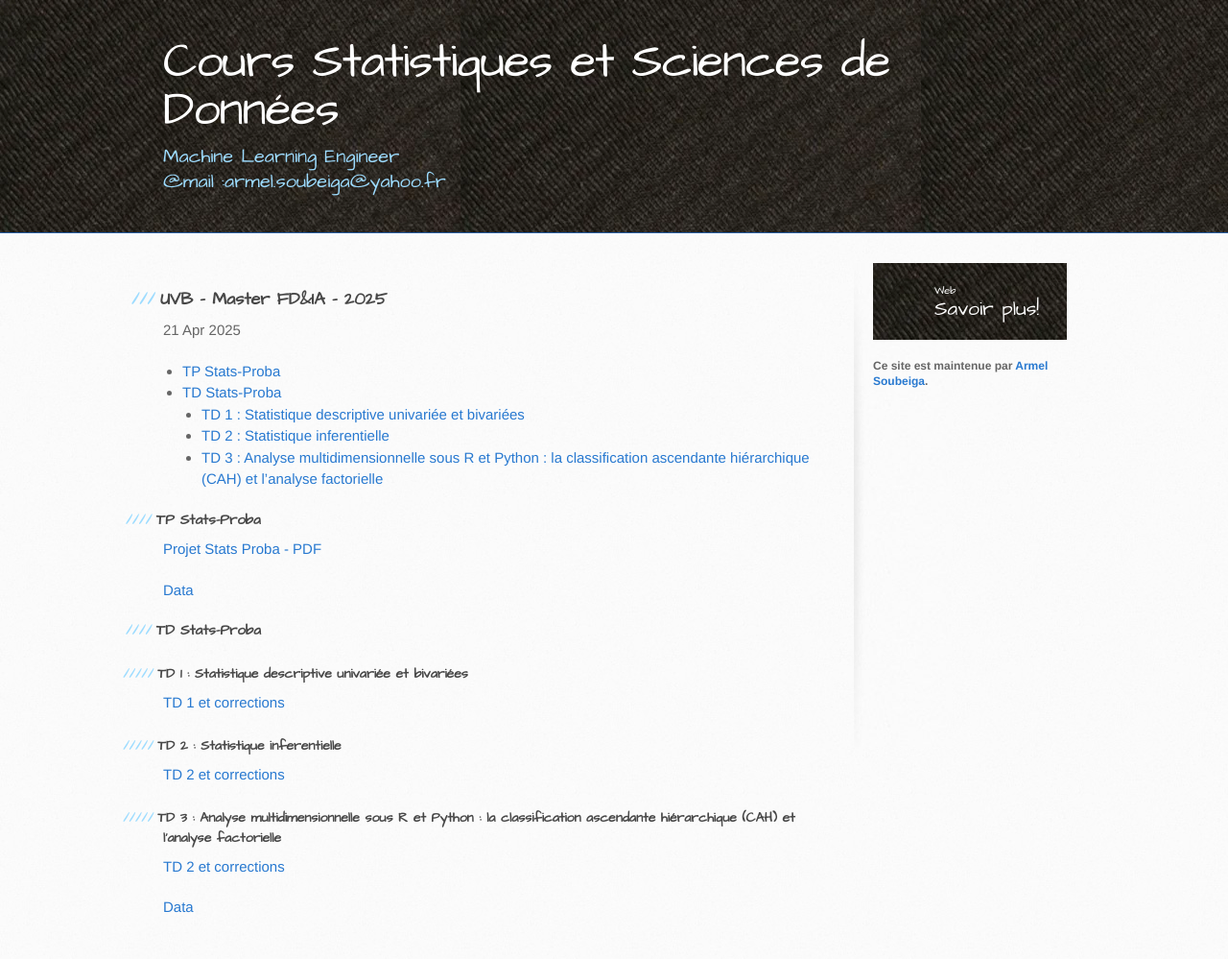
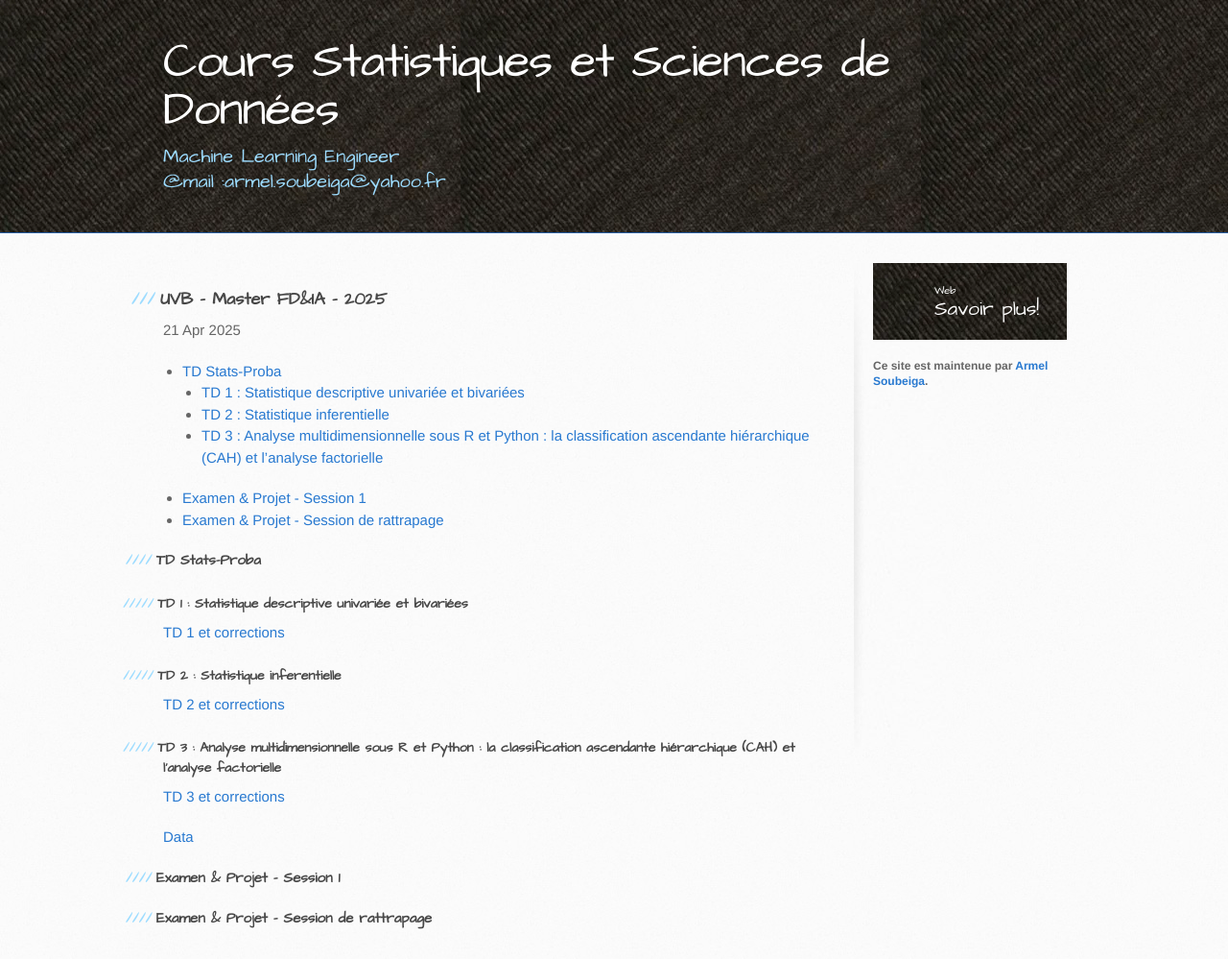
Before and after one commit to armelsoubeiga/Cours, a Jekyll site: the page built from statsprob/_posts/2025-04-21-Statistiques-et-Probabilités-2025.md, in a window 1280 px wide. Shown: the whole page at 96% size. Built offline with Jekyll 4.4.1, drawn with Linux system fonts in a browser that asks for light colours.

Commit message:
Update 2025-04-21-Statistiques-et-Probabilités-2025.md

```diff
--- a/statsprob/_posts/2025-04-21-Statistiques-et-Probabilités-2025.md
+++ b/statsprob/_posts/2025-04-21-Statistiques-et-Probabilités-2025.md
@@ -5,13 +5,6 @@
 ---
 
 {% include toc.md %}
-
-#### TP Stats-Proba
-
-[Projet Stats Proba - PDF ](https://github.com/armelsoubeiga/Cours/blob/master/Statistiques%20et%20Probabilit%C3%A9s/projet/projet-Stats-Proba.pdf)
-
-[Data](https://github.com/armelsoubeiga/Cours/tree/master/Statistiques%20et%20Probabilit%C3%A9s/projet/data)
-
 
 #### TD Stats-Proba
 
@@ -25,6 +18,10 @@
 
 ##### TD 3 : Analyse multidimensionnelle sous R et Python :  la classification ascendante hiérarchique (CAH) et l'analyse factorielle
 
-[TD 2 et corrections](https://rpubs.com/soubeiga/td_stats_proba_3)
+[TD 3 et corrections](https://rpubs.com/soubeiga/td_stats_proba_3_2025)
 
 [Data](https://github.com/armelsoubeiga/Cours-2020-2021/tree/master/Statistiques%20et%20Probabilit%C3%A9s)
+
+#### Examen & Projet - Session 1
+
+#### Examen & Projet - Session de rattrapage
```
